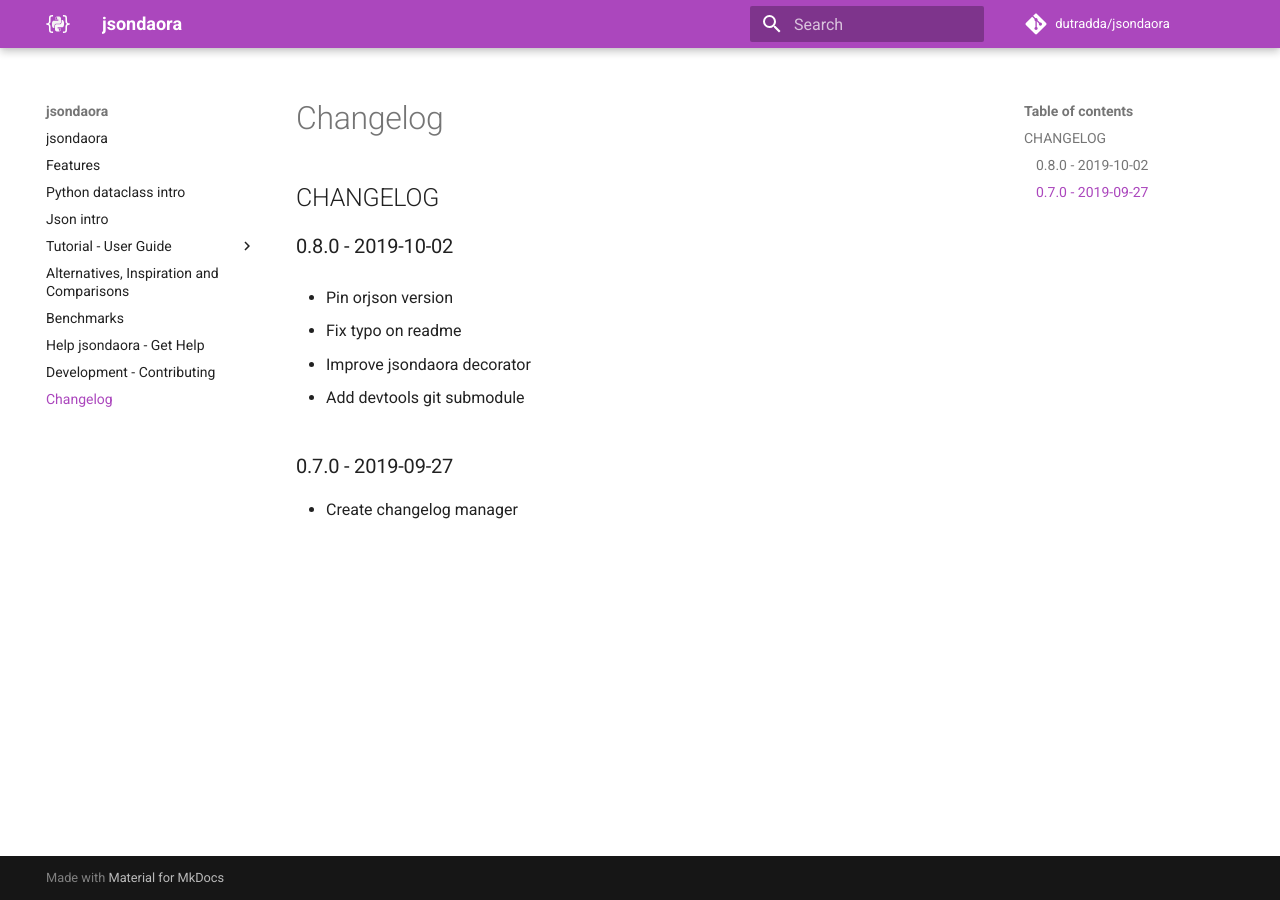
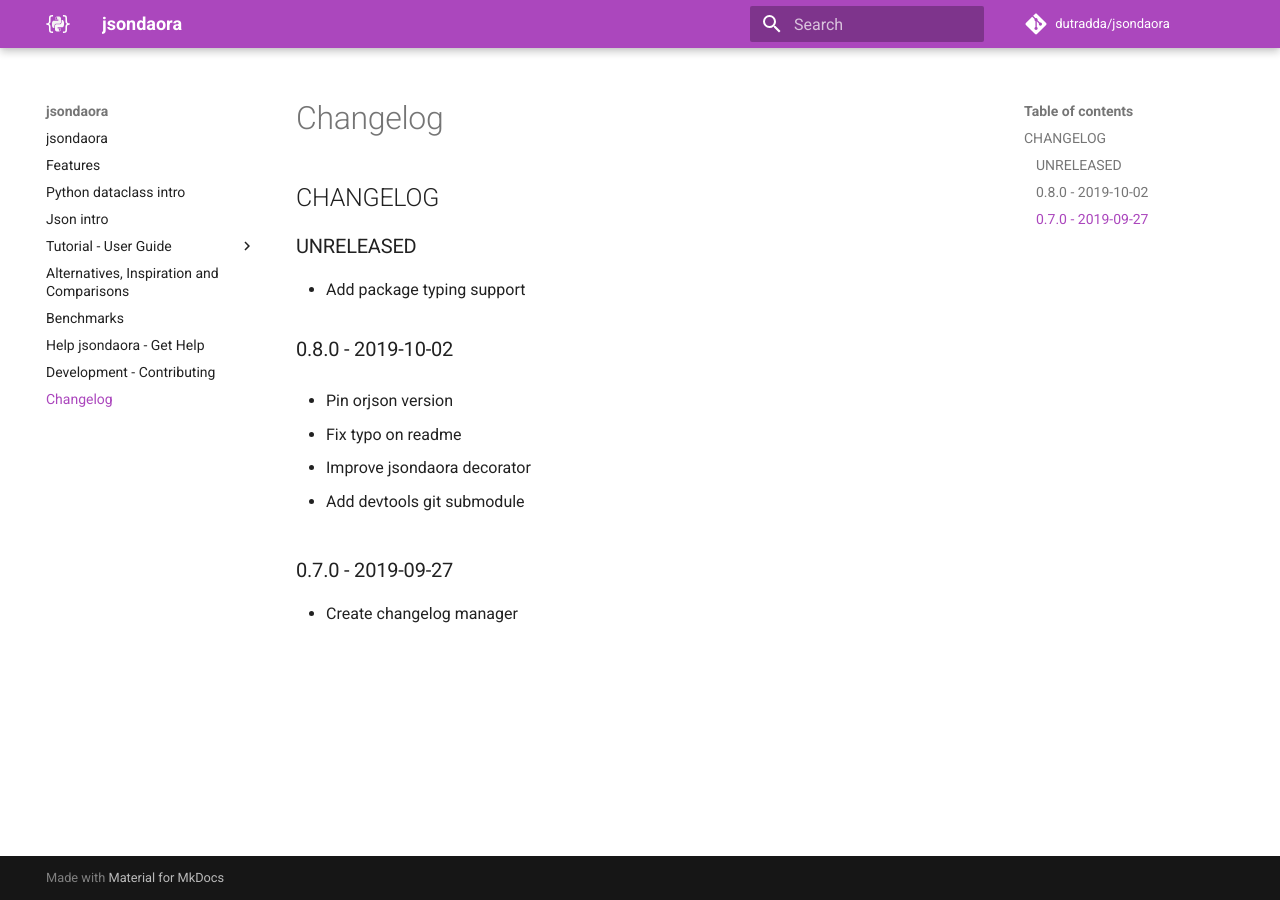
Before and after one commit to dutradda/jsondaora, an MkDocs documentation site: the page built from docs/changelog.md, in a window 1280 px wide. Built offline with MkDocs 1.6.1 and Material for MkDocs 9.7.7, drawn with Linux system fonts in a browser that asks for light colours; comment, search, counter and statistics services are not loaded.

Commit message:
Update changelog

```diff
--- a/docs/changelog.md
+++ b/docs/changelog.md
@@ -1,4 +1,8 @@
 ## CHANGELOG
+
+### UNRELEASED
+
+ - Add package typing support
 
 ### 0.8.0 - 2019-10-02
 
```
Also changed, not shown: CHANGELOG.md (+4 -0 lines).
